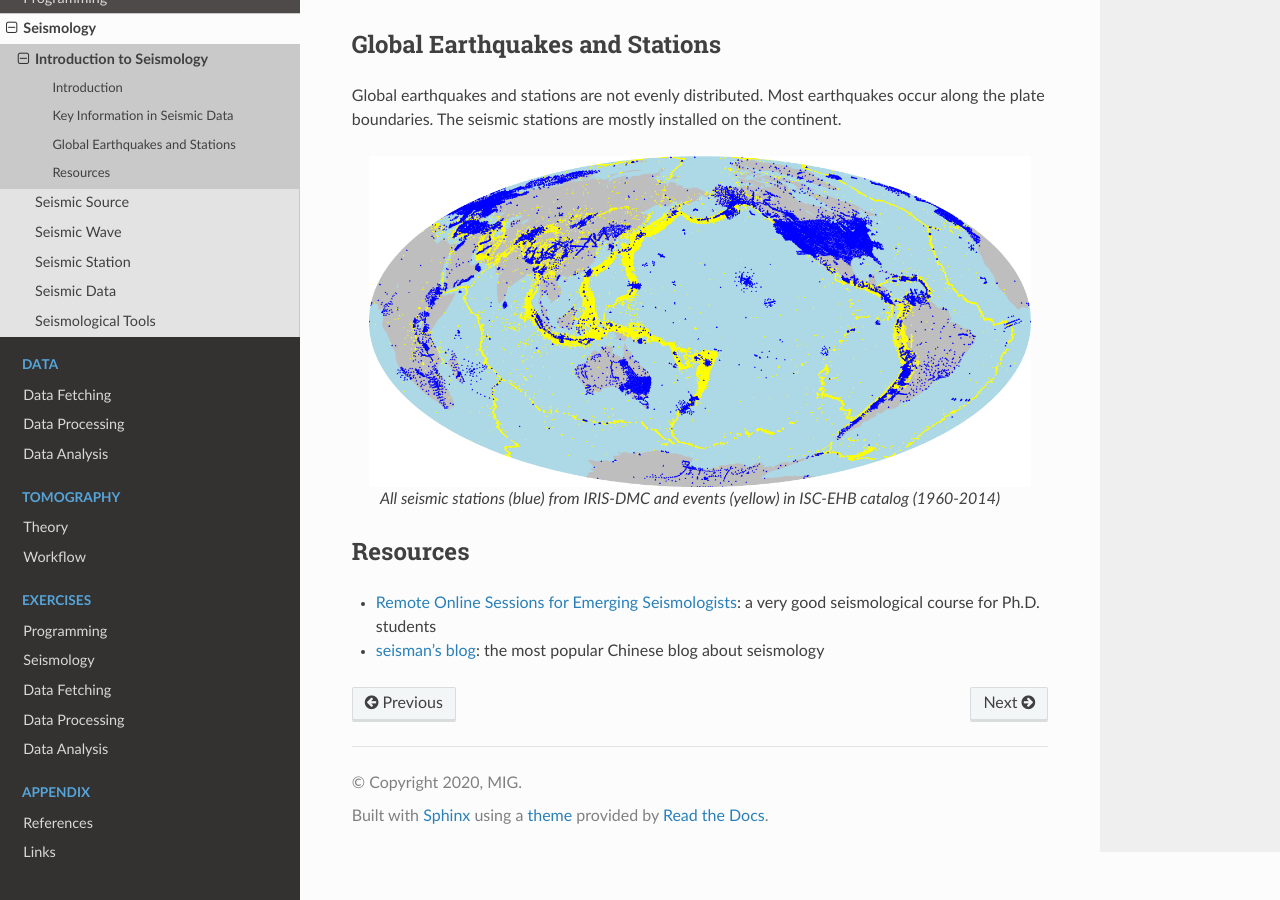
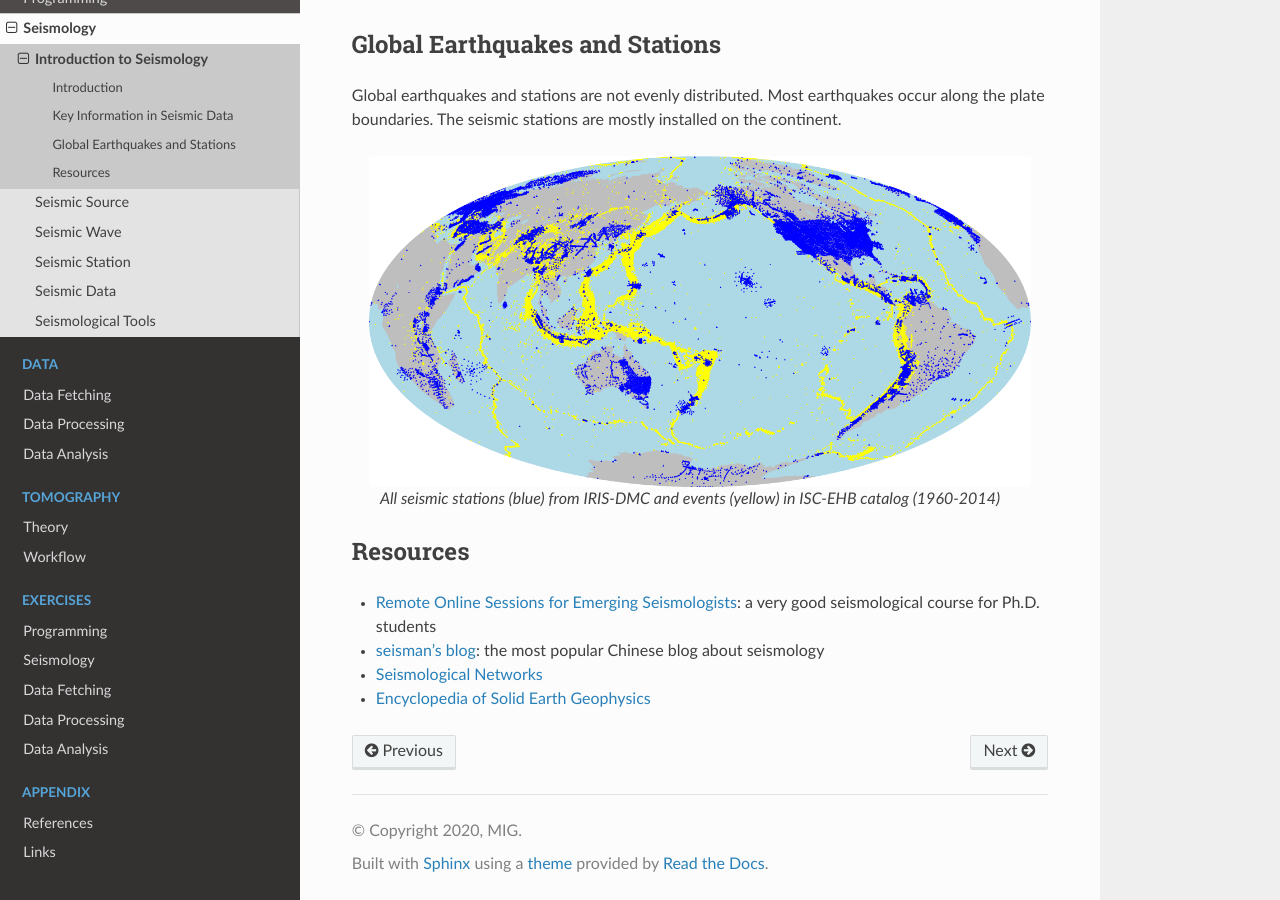
Before and after one commit to MIGG-NTU/SeisTomo_Tutorials, a Sphinx documentation site: the page built from source/seismology/intro/index.rst, in a window 1280 px wide and 900 px high, scrolled down 2066 px. Built offline with Sphinx 7.4.7 and the Read the Docs theme 2.0.0, drawn with Linux system fonts in a browser that asks for light colours.

Commit message:
Add two resources for seismology basics

```diff
--- a/source/seismology/intro/index.rst
+++ b/source/seismology/intro/index.rst
@@ -59,3 +59,5 @@ Resources
 
 - `Remote Online Sessions for Emerging Seismologists <https://www.iris.edu/hq/inclass/course/roses>`__: a very good seismological course for Ph.D. students
 - `seisman's blog <https://blog.seisman.info/>`__: the most popular Chinese blog about seismology
+- `Seismological Networks <https://link.springer.com/referenceworkentry/10.1007/978-3-030-10475-7_16-1>`__
+- `Encyclopedia of Solid Earth Geophysics <https://link.springer.com/referencework/10.1007/978-3-030-10475-7>`__
```
